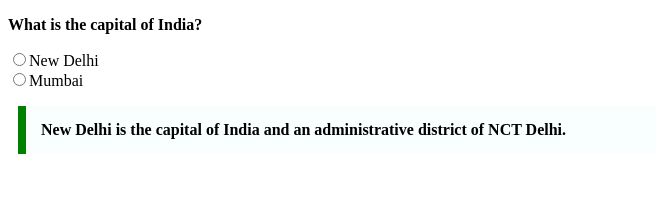
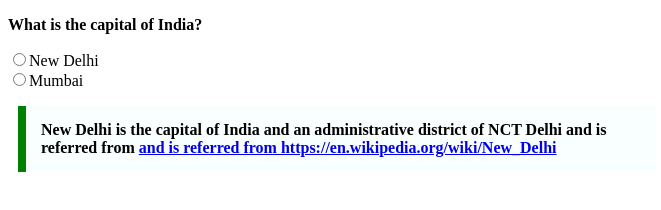
Before and after one commit to acciojob/trivia-sjoshi91119, a website: page main.html in a window 1280 px wide. Shown: the whole page, without its empty margins (0-661 px from the left). Drawn offline with Linux system fonts and the light colour scheme.

Commit message:
created a submission

```diff
--- a/main.html
+++ b/main.html
@@ -17,7 +17,7 @@
 	<input type="radio" name="citi" value="city2">Mumbai<br>
 
 
-	<blockquote>New Delhi is the capital of India and an administrative district of NCT Delhi.</blockquote>
+	<blockquote>New Delhi is the capital of India and an administrative district of NCT Delhi and is referred from <a href="https://en.wikipedia.org/wiki/New_Delhi"> and is referred from https://en.wikipedia.org/wiki/New_Delhi </a> </blockquote>
 </body>
 
 </html>
```
